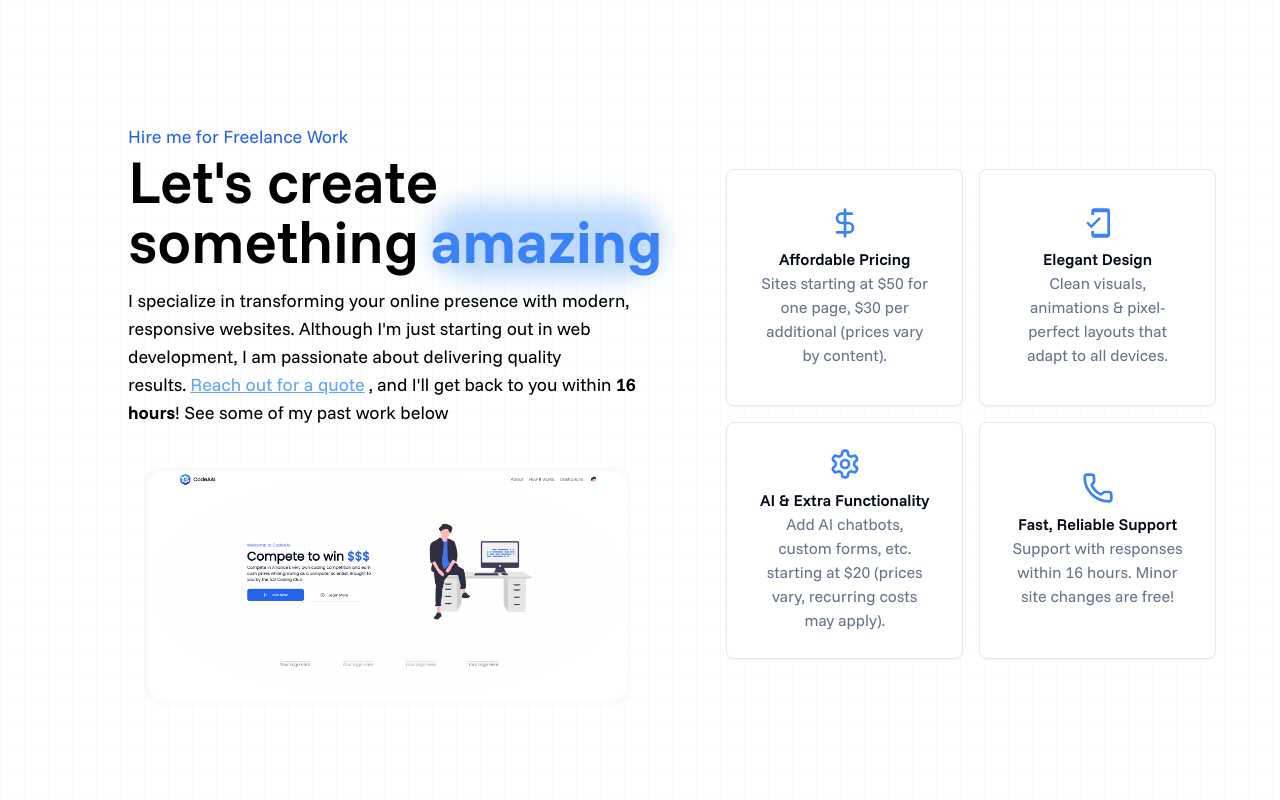
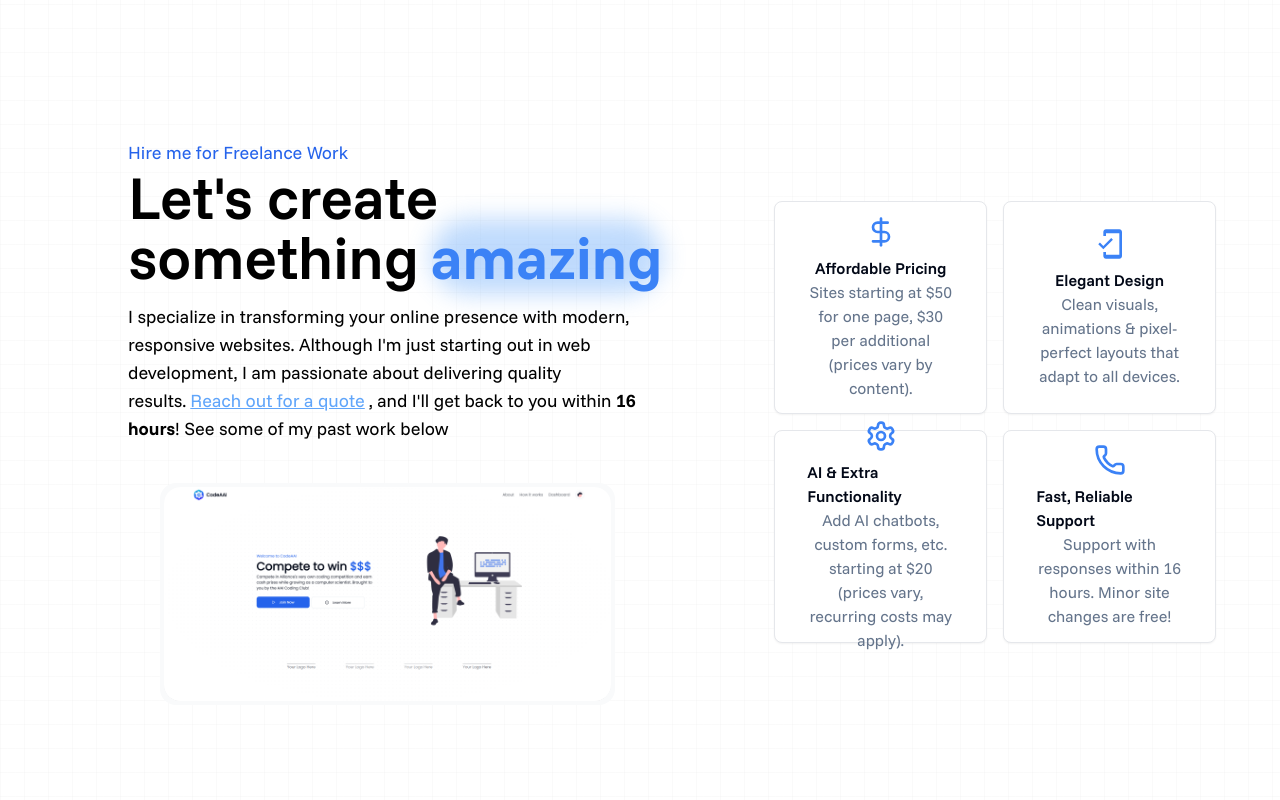
Before and after one commit to KeshavCode6/Portfolio, a Next.js app: page / in a window 1280 px wide. Shown: the part 1700-2500 px from the top of the page. Built offline with nearby package versions, Linux system fonts and the light colour scheme.

Commit message:
actually done

```diff
--- a/src/components/navbar.tsx
+++ b/src/components/navbar.tsx
@@ -69,8 +69,9 @@ export function NavbarLinks() {
 }
 
 
-function ContactDropdown() {
+function ContactDropdown({className}:{className?:string}) {
   return (
+    <div  className={className}>
     <DropdownMenu>
       <DropdownMenuTrigger asChild>
         <Button className="hover:text-blue-800 text-lg ">
@@ -100,6 +101,7 @@ function ContactDropdown() {
         </DropdownMenuItem>
       </DropdownMenuContent>
     </DropdownMenu>
+    </div>
   )
 }
 
@@ -134,6 +136,9 @@ export default function Navbar() {
         <NavbarLinks />
       </div>
 
+      <ContactDropdown className="hidden md:flex" />
+
+
       {/* Mobile Menu */}
       <Sheet>
         <SheetTrigger asChild>
@@ -148,9 +153,10 @@ export default function Navbar() {
             Menu
           </SheetTitle>
           <NavbarLinks />
+      <ContactDropdown />
+
         </SheetContent>
       </Sheet>
-      <ContactDropdown />
     </motion.nav>
   )
 }
--- a/src/components/sections/freelancing.tsx
+++ b/src/components/sections/freelancing.tsx
@@ -85,12 +85,12 @@ export function Freelancing() {
 
     return (
         <div
-            className="flex flex-col lg:flex-row gap-16 2xl:gap-32 w-full  lg:p-16 pt-32 lg:pt-56 justify-center items-center"
+            className="flex flex-col lg:flex-row gap-4 sm:gap-24 2xl:gap-32 w-full  lg:p-16 pt-32 lg:pt-56 justify-center items-center"
             id="freelancing"
             ref={ref}
         >
             <motion.div
-                className="flex flex-col z-40 max-w-2xl pl-16 2xl:pl-0"
+                className="flex flex-col z-40 max-w-2xl p-4 md:pl-16 2xl:pl-0"
                 initial="hidden"
                 animate={inView ? "visible" : "hidden"}
                 variants={containerVariants}
@@ -119,7 +119,7 @@ export function Freelancing() {
 
                 <motion.div variants={itemVariants}>
                     <Carousel
-                        className="z-40 w-full max-w-2xl"
+                        className="z-40  md:max-w-2xl"
                         plugins={[autoplayPlugin.current]}
                         onMouseEnter={() => autoplayPlugin.current.stop()}
                         onMouseLeave={() => autoplayPlugin.current.play()}
@@ -127,7 +127,7 @@ export function Freelancing() {
                         <CarouselContent >
                             {pastWork.map((work, index) => (
                                 <CarouselItem key={index} className="px-8" >
-                                    <div className="relative bg-gray-50 rounded-2xl  p-1 cursor-pointer">
+                                    <div className="relative bg-gray-50 rounded-2xl sm:mx-4 p-1 cursor-pointer">
                                         <Link href={work.link} target="_blank">
                                             <div className="overflow-hidden rounded-2xl">
                                                 <motion.div whileHover={{ scale: 1.01 }} transition={{ duration: 0.3 }}>
@@ -148,7 +148,7 @@ export function Freelancing() {
             </motion.div>
 
             <motion.div
-                className="grid grid-cols-1 sm:grid-cols-2 max-w-xl z-40 gap-4 h-full"
+                className="grid grid-cols-1 sm:grid-cols-2 max-w-xl px-16 sm:px-0 z-40 gap-4 h-full"
                 initial="hidden"
                 animate={inView ? "visible" : "hidden"}
                 variants={containerVariants}
--- a/src/components/sections/projects.tsx
+++ b/src/components/sections/projects.tsx
@@ -67,7 +67,7 @@ export function Projects() {
         <div className="flex flex-col w-full items-center py-16 pt-44 pb-24  xl:px-16" id="projects">
             <p className="text-primary text-base sm:text-lg">My Projects</p>
             <h2 className="font-semibold text-3xl sm:text-4xl md:text-5xl mb-8 text-center">What else have I made?</h2>
-            <div className="grid grid-cols-3 2xl:grid-cols-3 gap-4 mt-8 px-8 z-40 md:mx-32" ref={ref}>
+            <div className="grid grid-cols-1 md:grid-cols-3 2xl:grid-cols-3 gap-4 mt-8 px-8 z-40 md:mx-32" ref={ref}>
                 {projects.map((project, index) => (
                     <motion.div
                         key={index}
```
